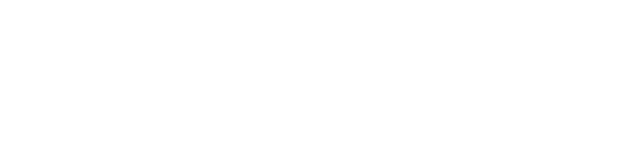
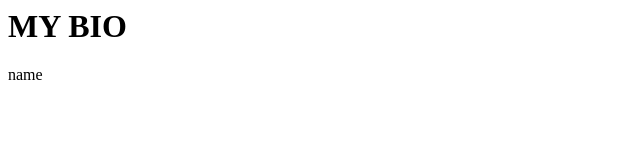
Before and after one commit to Adityakanyal/Adityakanyal.github.io, a plain HTML site: page index.html in a window 1280 px wide. Shown: the whole page, without its empty margins (0-640 px from the left). Drawn offline with Linux system fonts and the light colour scheme.

Commit message:
Update index.html

```diff
--- a/index.html
+++ b/index.html
@@ -3,5 +3,7 @@
 <title>my bio</title>
 </head>
 <body>
+    <h1>MY BIO</h1>
+    <p>name </p>
 </body>
 </html>
```
